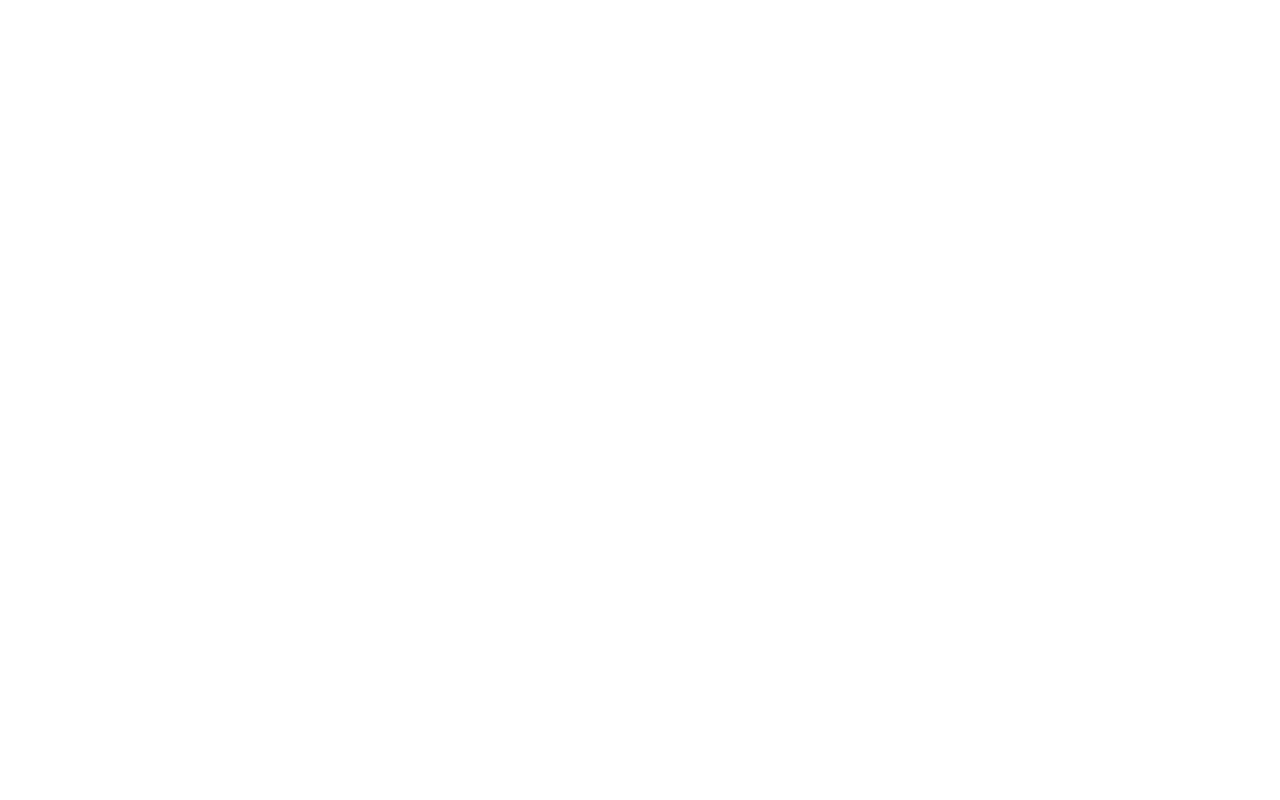
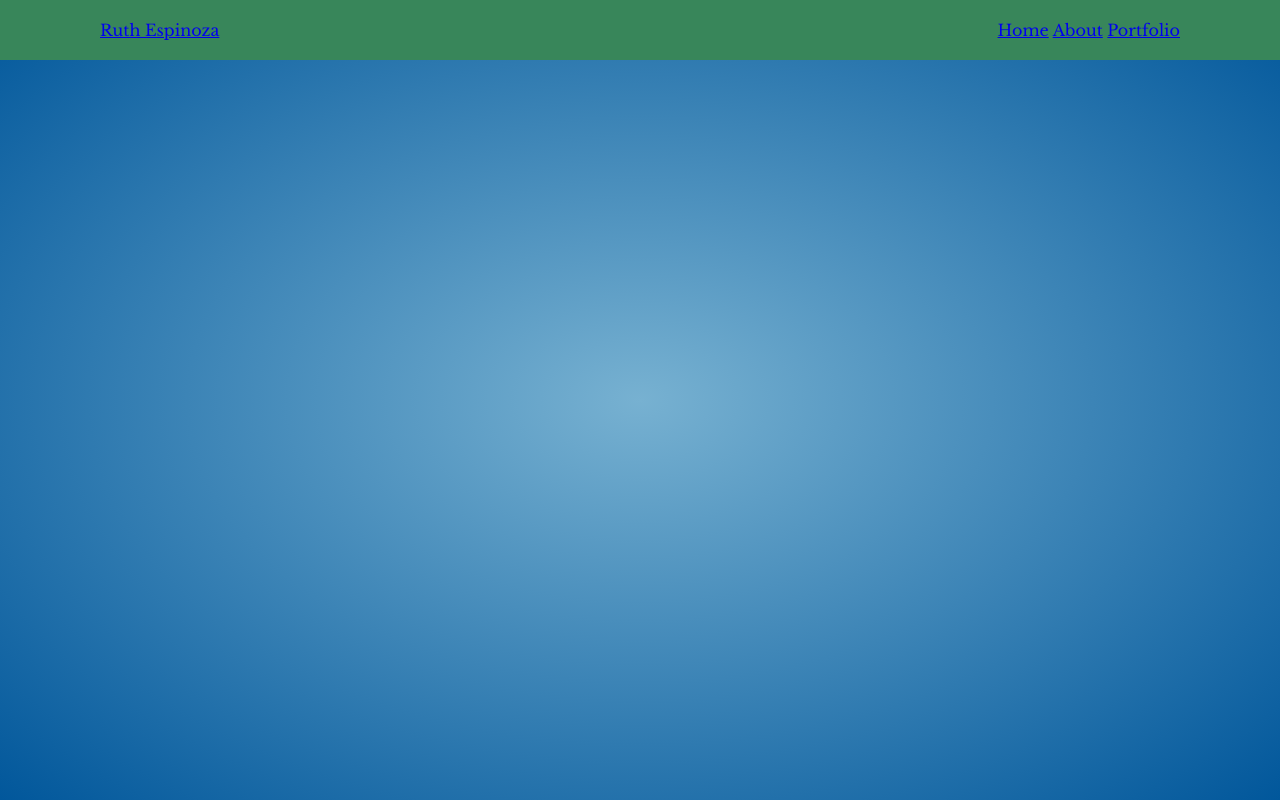
Before and after one commit to espinoza91592/My-Website, a plain HTML site: page index.html in a window 1280 px wide. Drawn offline with nearby package versions, Linux system fonts and the light colour scheme.

Commit message:
style: gave navabar color

```diff
--- a/index.html
+++ b/index.html
@@ -4,9 +4,22 @@
 <head>
     <meta charset="UTF-8">
     <meta name="viewport" content="width=device-width, initial-scale=1.0">
+    <link href="<link rel="preconnect" href="https://fonts.googleapis.com">
+    <link rel="preconnect" href="https://fonts.gstatic.com" crossorigin>
+    <link href="https://fonts.googleapis.com/css2?family=Libre+Baskerville&display=swap" rel="stylesheet">
+    <link rel="stylesheet" href="style.css">
     <title>Home</title>
 </head>
+
 <body>
+    <header class="header">
+        <a href="#" class="logo">Ruth Espinoza</a>
+        <nav>
+            <a href="index.html">Home</a>
+            <a href="about.html">About</a>
+            <a href="portfolio.html">Portfolio</a>
+        </nav>
+    </header>
+</body>
 
-</body>
 </html>
--- a/style.css
+++ b/style.css
@@ -0,0 +1,26 @@
+*{
+    margin: 0;
+    padding: 0;
+    font-family: "libre baskerville", sans-serif;
+    box-sizing: border-box;
+
+}
+
+body{
+    min-height: 100vh;
+    background: radial-gradient(#77b1d1, #01579b )
+}
+
+.header{
+    position: fixed;
+    top: 0;
+    left: 0;
+    width: 100%;
+    padding: 20px 100px;
+    background: rgb(56, 134, 90);
+    display: flex;
+    justify-content: space-between;
+    align-items: center;
+    z-index: 100;
+
+}
```
Also changed, not shown: about.html (+4 -0 lines), portfolio.html (+4 -0 lines).
